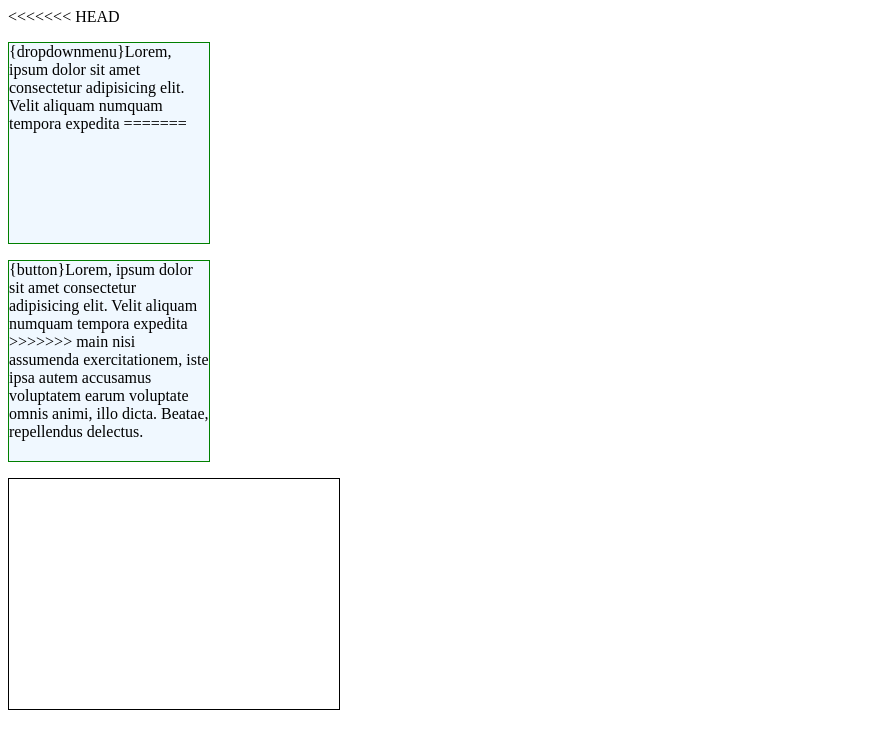
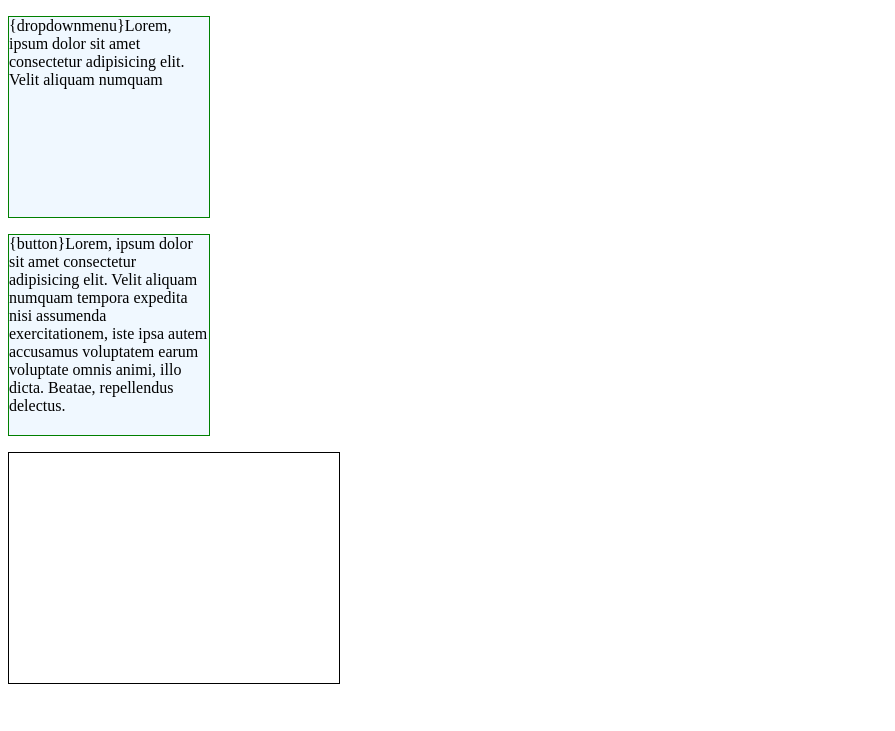
Before and after one commit to A644122/spider, a plain HTML site: page index.html in a window 1280 px wide. Shown: the top 731 px of the page, without its empty margins (0-895 px from the left). Drawn offline with Linux system fonts and the light colour scheme; grey boxes are pictures that could not be loaded.

Commit message:
nothing...

```diff
--- a/index.html
+++ b/index.html
@@ -9,13 +9,12 @@
 </head>
 
 <body>
-<<<<<<< HEAD
+
   <p class="second"> {dropdownmenu}Lorem, ipsum dolor sit amet consectetur adipisicing elit. Velit aliquam numquam
-    tempora expedita
-=======
+
   <p class="second">{button}Lorem, ipsum dolor sit amet consectetur adipisicing elit. Velit aliquam numquam tempora
     expedita
->>>>>>> main
+
     nisi assumenda
     exercitationem, iste ipsa autem accusamus voluptatem earum voluptate omnis animi, illo dicta. Beatae, repellendus
     delectus.</p>
```
